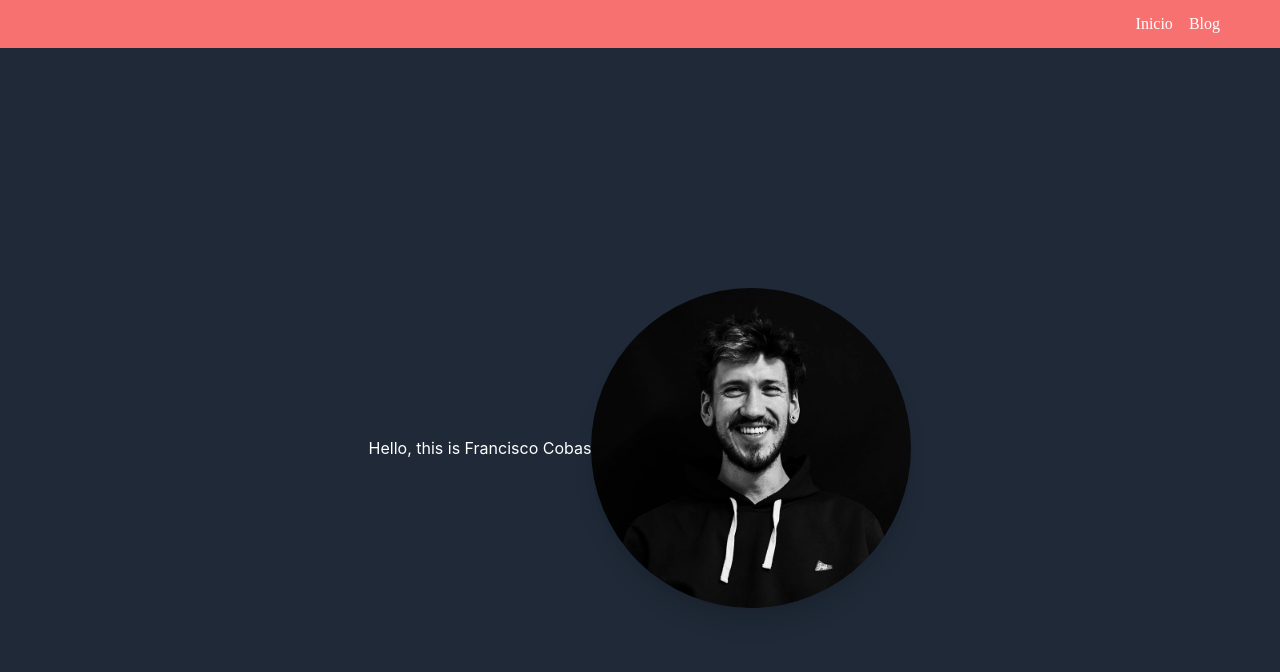
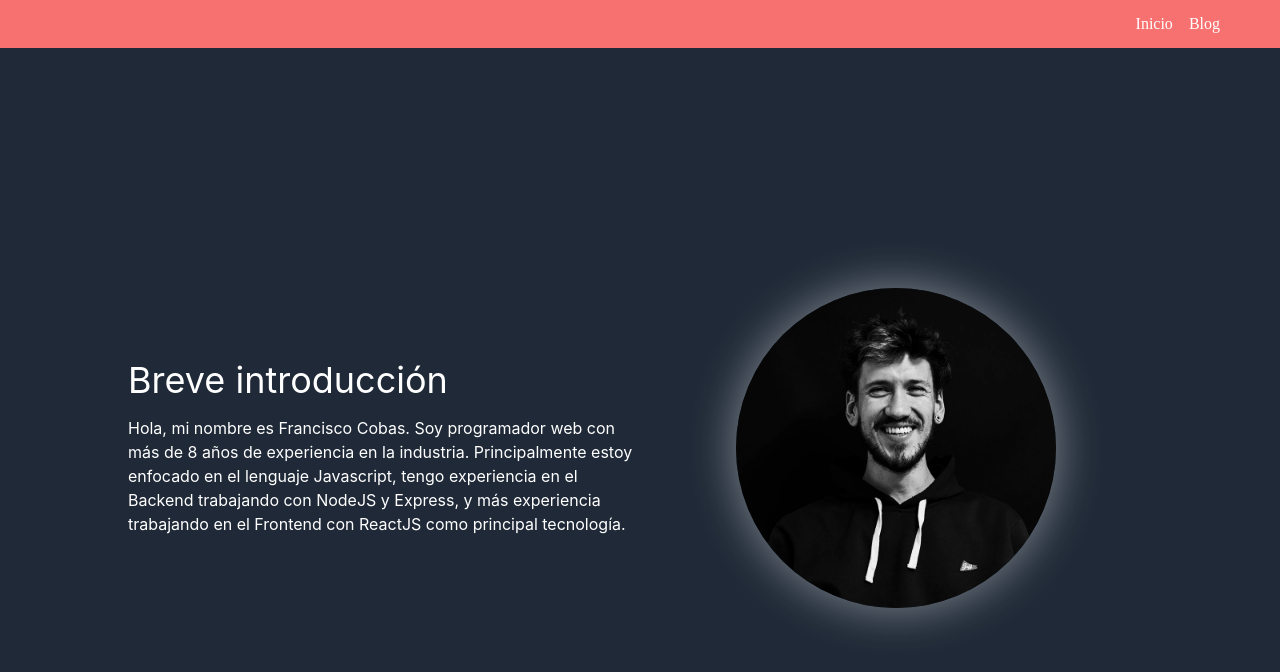
Before and after one commit to franciscocobas/franciscocobasdev, a Next.js app: page / in a window 1280 px wide. Shown: the top 672 px of the page. Built offline with nearby package versions, Linux system fonts and the light colour scheme; a web font is replaced by a local one.

Commit message:
Added language support, imroved text and features

```diff
--- /dev/null
+++ b/next.config.js
@@ -0,0 +1,6 @@
+module.exports = {
+  i18n: {
+    locales: ['es', 'en'],
+    defaultLocale: 'es',
+  },
+};
--- a/src/pages/index.tsx
+++ b/src/pages/index.tsx
@@ -1,18 +1,59 @@
 import Head from 'next/head';
+import { GetStaticProps } from 'next';
+import { useRouter } from 'next/dist/client/router';
 
-export default function Home() {
+export const getStaticProps: GetStaticProps = async ({ locale }) => {
+  return locale === 'en'
+    ? {
+        props: {
+          title: 'Brief introduction',
+          description: `Hello, this is Francisco Cobas. I'm a web developer with more than 8 years of experiencie.
+            I ❤️ Javascript. My recent projects were develop using ReactJS and Typescript, also I have experience in the backend with
+            NodeJS and Express.
+            `,
+        },
+      }
+    : {
+        props: {
+          title: 'Breve introducción',
+          description: `
+            Hola, mi nombre es Francisco Cobas. Soy programador web con más de 8 años de experiencia en la industria.
+            Principalmente estoy enfocado en el lenguaje Javascript, tengo experiencia en el Backend trabajando con NodeJS y Express,
+            y más experiencia trabajando en el Frontend con ReactJS como principal tecnología.
+          `,
+        },
+      };
+};
+
+interface HomeProps {
+  description: string;
+  title: string;
+}
+
+export default function Home({ description, title }: HomeProps) {
+  const { locale } = useRouter();
+
   return (
     <>
       <Head>
-        <title>Francisco Cobas Dev</title>
+        <title>
+          {locale === 'en'
+            ? 'Welcome to Francisco Cobas Dev'
+            : 'Bienvenido a Francisco Cobas Dev'}
+        </title>
       </Head>
-      <div className='bg-white dark:bg-gray-800 dark:text-white min-h-screen flex items-center justify-center'>
-        <h1>Hello, this is Francisco Cobas</h1>
-        <img
-          src='/images/FranciscoProfile.webp'
-          alt='Francisco Cobas Foto de perfil'
-          className='rounded-full w-80 h-80 shadow-xl'
-        />
+      <div className='bg-white dark:bg-gray-800 dark:text-white min-h-screen flex items-center justify-center px-32'>
+        <div className='md:w-1/2'>
+          <h1 className='text-4xl mb-4'>{title}</h1>
+          <p>{description}</p>
+        </div>
+        <div className='md:w-1/2 flex justify-center'>
+          <img
+            src='/images/FranciscoProfile.webp'
+            alt='Francisco Cobas Foto de perfil'
+            className='rounded-full w-80 h-80 dark:shadow-white'
+          />
+        </div>
       </div>
     </>
   );
--- a/tailwind.config.js
+++ b/tailwind.config.js
@@ -10,9 +10,14 @@ module.exports = {
     fontFamily: {
       body: ['NotoSans'],
     },
+    boxShadow: {
+      white: '0 0 3rem 0 #ffffff75',
+    },
   },
   variants: {
-    extend: {},
+    extend: {
+      boxShadow: ['dark'],
+    },
   },
   plugins: [],
 };
```
